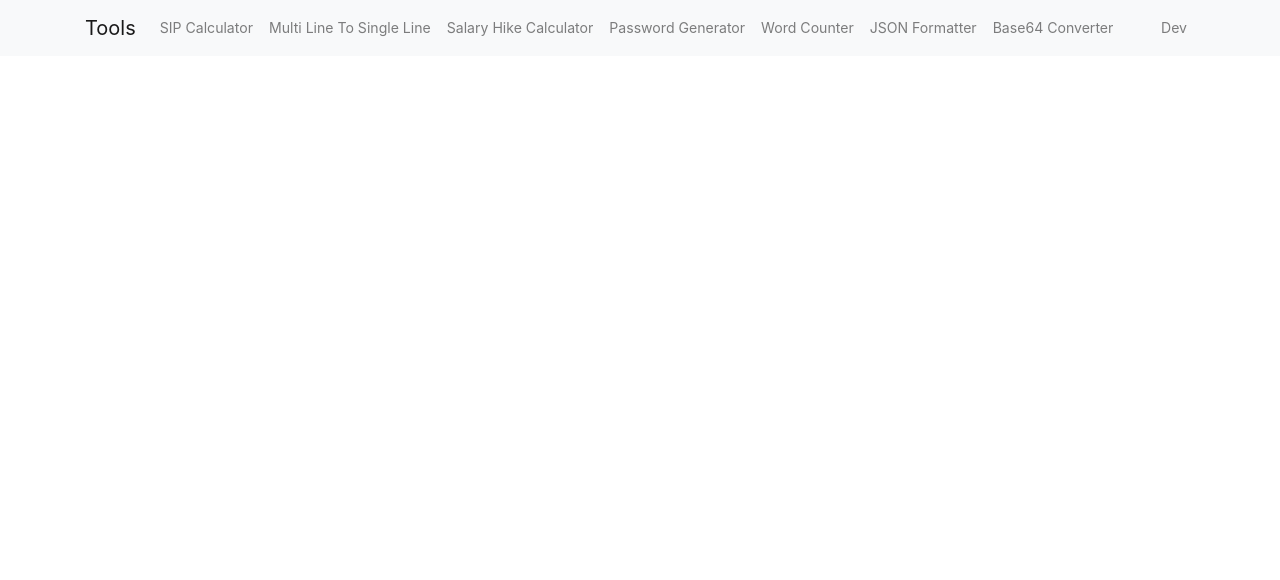
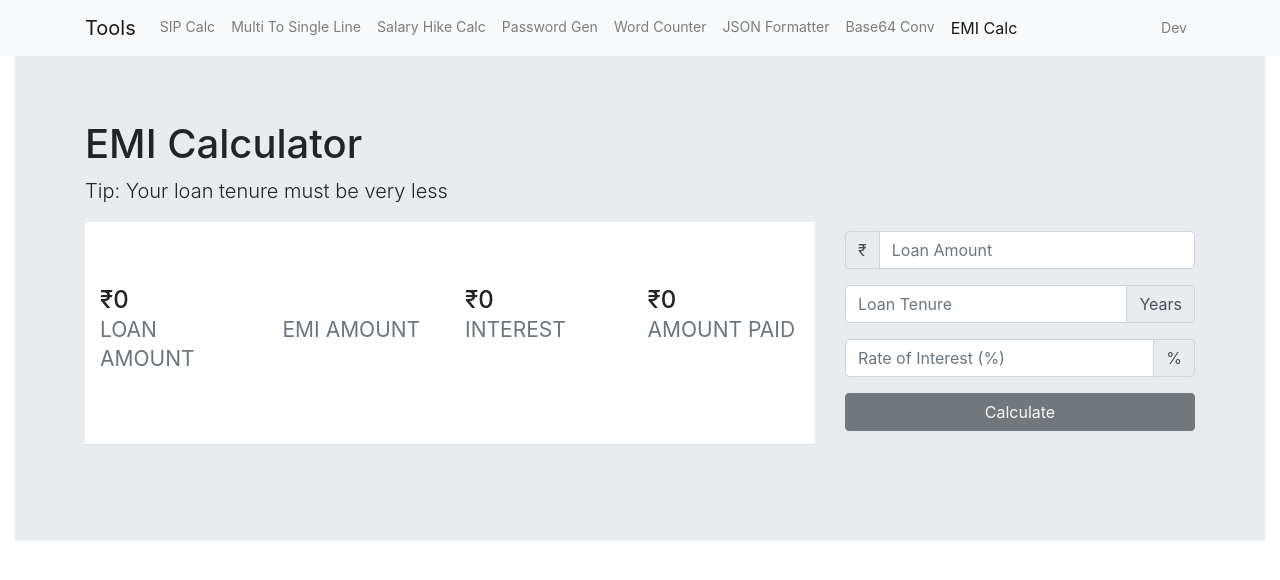
Before and after one commit to 71anshuman/utils, a React (Create React App) app: page /#/emi-calculator in a window 1280 px wide. Shown: the top 580 px of the page. Built offline with nearby package versions, Linux system fonts and the light colour scheme; what financejs would draw is missing.

Commit message:
DAY15: Added EMI Calculator

```diff
--- a/package.json
+++ b/package.json
@@ -12,6 +12,7 @@
     "dns-packet": "^1.3.2",
     "financejs": "^4.1.0",
     "gh-pages": "^3.1.0",
+    "loanjs": "^1.0.6",
     "postcss": "^7.0.36",
     "react": "^17.0.2",
     "react-copy-to-clipboard": "^5.0.3",
--- a/src/App.js
+++ b/src/App.js
@@ -7,6 +7,7 @@ import PasswordGenerator from './components/password-generator';
 import WordCounter from "./components/words-counter";
 import JsonFormatter from './components/json-formatter';
 import Base64Converter from './components/base64-converter/Base64Converter';
+import EMICalculator from './components/emi-calculator';
 
 function App() {
   return (
@@ -38,6 +39,9 @@ function App() {
       <Route path="/base-64-converter">
         <Base64Converter />
       </Route>
+      <Route path="/emi-calculator">
+        <EMICalculator />
+      </Route>
     </Switch>
     </div>
     </>
--- a/src/components/Header.js
+++ b/src/components/Header.js
@@ -12,13 +12,14 @@ export default function Header() {
                 </button>
                 <div className="collapse navbar-collapse" id="navbarNav">
                     <ul className="navbar-nav">
-                        <Navlink url="/sip-calculator" text="SIP Calculator"/>
-                        <Navlink url="/multi-line-to-single-line" text="Multi Line To Single Line"/>
-                        <Navlink url="/salary-hike-calculator" text="Salary Hike Calculator" />
-                        <Navlink url="/password-generator" text="Password Generator" />
+                        <Navlink url="/sip-calculator" text="SIP Calc"/>
+                        <Navlink url="/multi-line-to-single-line" text="Multi To Single Line"/>
+                        <Navlink url="/salary-hike-calculator" text="Salary Hike Calc" />
+                        <Navlink url="/password-generator" text="Password Gen" />
                         <Navlink url="/word-counter" text="Word Counter" />
                         <Navlink url="/json-formatter" text="JSON Formatter" />
-                        <Navlink url="/base-64-converter" text="Base64 Converter" />
+                        <Navlink url="/base-64-converter" text="Base64 Conv" />
+                        <Navlink url="/emi-calculator" text="EMI Calc" />
                     </ul>
                     <ul className="navbar-nav ml-auto" >
                         <li className="nav-item dropdown">
--- /dev/null
+++ b/src/components/emi-calculator/AmountVsInterestChart.js
@@ -0,0 +1,34 @@
+import { Chart } from "react-google-charts";
+
+export default function AmountVsInterestChart(props) {
+    const { meta } = props;
+    const { loanAmount, interestAmount } = meta;
+
+    return (
+        <div>
+            {loanAmount !== 0 &&
+                <Chart
+                    width={'100%'}
+                    height={'400px'}
+                    chartType="PieChart"
+                    loader={<div>Loading Chart</div>}
+                    data={[
+                        ['Amount', 'INR'],
+                        ['Loan Amount', loanAmount],
+                        ['Interest Paid', interestAmount],
+                    ]}
+                    options={
+                        {
+                            title: 'Gain VS Invested',
+                            is3D: true,
+                            titleTextStyle: {
+                                fontSize: '24px',
+                            }
+                        }
+                    }
+                    rootProps={{ 'data-testid': '2' }}
+                />
+            }
+        </div>
+    )
+}
--- /dev/null
+++ b/src/components/emi-calculator/Breakup.js
@@ -0,0 +1,53 @@
+import React, { useState } from 'react'
+import { numberFormat } from '../../helpers/helpers'
+
+export default function Breakup(props) {
+    const { data } = props;
+    const [showTable, setShowTable] = useState(false);
+
+    return (
+        <div className="row">
+            <div className="col-md-12">
+                {data.length > 0 &&
+                    <button className="btn btn-light text-uppercase" onClick={(() => setShowTable(state => !state))}> { showTable ? 'hide table' : 'Show Detail' }</button>
+                }
+                {showTable &&
+                    <table className="table table-striped table-hover table-sm scroll">
+                        <caption className="text-uppercase text-muted text-center">Loan repayment Breakup</caption>
+                        <thead>
+                        <tr>
+                            {/* <th>Year</th> */}
+                            {/* <th>Month</th> */}
+                            <th>Months</th>
+                            <th>Balance@Bigin</th>
+                            <th>EMI</th>
+                            <th>Investment</th>
+                            <th>Interest</th>
+                            <th>Balance@End</th>
+                        </tr>
+                        </thead>
+                        <tbody>
+                        {
+                            data.map((rec, i) => {
+                            const { installment, capital, interest, remain } = rec;
+                            ++i;
+
+                            return <tr key={i}>
+                                <td>{ i }</td>
+                                <td>{ numberFormat(remain+capital) }</td>
+                                <td>{numberFormat(installment)}</td>
+                                <td>{ numberFormat(capital) }</td>
+                                <td>{ numberFormat(interest) }</td>
+                                <td>
+                                { numberFormat(remain) }
+                                </td>
+                            </tr>
+                            })
+                        }
+                        </tbody>
+                    </table>
+                }
+            </div>
+        </div>
+    )
+}
--- /dev/null
+++ b/src/components/emi-calculator/DataOverview.js
@@ -0,0 +1,40 @@
+import React from 'react'
+import { numberFormat } from '../../helpers/helpers'
+
+export default function DataOverview({meta}) {
+    const { loanAmount, emi, interestAmount, finalBalance } = meta;
+    return (
+        <div className="col-md-12">
+            <div className="jumbotron jumbotron-fluid bg-white border-bottom border-grey">
+                <div className="container">
+                    <div className="row">
+                        <div className="col-md-3">
+                            <h4><i className="fa fa-bars"></i>
+                                { numberFormat(loanAmount) }<br/>
+                                <small className="text-muted">LOAN AMOUNT</small>
+                            </h4>
+                        </div>
+                        <div className="col-md-3">
+                            <h4>
+                                { numberFormat(emi) }<br/>
+                                <small className="text-muted">EMI AMOUNT</small>
+                            </h4>
+                        </div>
+                        <div className="col-md-3">
+                            <h4>
+                                { numberFormat(interestAmount) }<br/>
+                                <small className="text-muted">INTEREST</small>
+                            </h4>
+                        </div>
+                        <div className="col-md-3">
+                        <h4>
+                            { numberFormat(finalBalance) }<br/>
+                            <small className="text-muted text-uppercase">Amount Paid</small>
+                        </h4>
+                    </div>
+                    </div>
+                </div>
+            </div>
+        </div>
+    )
+}
--- /dev/null
+++ b/src/components/emi-calculator/EMICalculator.js
@@ -0,0 +1,104 @@
+import React, {useState, useEffect} from 'react'
+
+import Breakup from './Breakup';
+import AmountVsInterestChart from './AmountVsInterestChart';
+import DataOverview from './DataOverview';
+import { useFinInput } from '../../hooks/useFinInput';
+import Input from '../common/Input';
+import LoanJS from 'loanjs'
+
+export default function EMICalculator() {
+    useEffect(() => {
+        document.title = "EMI Calculator"
+    }, []);
+
+    const [{loanAmount, tenure, rateOfInterest}, handleChange] = useFinInput(
+        {
+          loanAmount: '',
+          rateOfInterest: '',
+          tenure: '',
+          emiAmount: ''
+        }
+    );
+
+    const [meta, setMeta] = useState({loanAmount: 0, interestAmount: 0, finalBalance: 0});
+    const [data, setData] = useState([]);
+
+    function calculate() {
+        const loan = new LoanJS.Loan(
+            loanAmount,
+            tenure * 12,
+            rateOfInterest,
+            false
+        );
+        const {installments, amount, sum, interestSum } = loan;
+
+        setMeta({
+            loanAmount: amount ?? 0,
+            tenure,
+            rateOfInterest,
+            finalBalance: sum,
+            interestAmount: interestSum,
+            emi:installments[0].installment
+        });
+
+        setData(installments)
+    }
+
+    return (
+        <>
+        <div className="jumbotron jumbotron-fluid">
+            <div className="container">
+                <div className="row">
+                    <div className="col-md-8">
+                        <h1 className="display-6">EMI Calculator</h1>
+                        <p className="lead">Tip: Your loan tenure must be very less</p>
+                        <div className="row">
+                            <DataOverview meta={meta} />
+                        </div>
+                    </div>
+                    <div className="col-md-4" style={{margin: 'auto 0', paddingTop: '5rem'}}>
+                        <form>
+                            <div className="form-group">
+                                <div className="input-group">
+                                    <div className="input-group-prepend">
+                                        <span className="input-group-text">&#8377;</span>
+                                    </div>
+                                    <Input name='loanAmount' value={loanAmount} onChange={handleChange} placeholder="Loan Amount" />
+                                </div>
+                            </div>
+                            <div className="form-group">
+                                <div className="input-group mb-3">
+                                    <Input name='tenure' value={tenure} onChange={handleChange} placeholder="Loan Tenure" />
+                                    <div className="input-group-append">
+                                        <span className="input-group-text">Years</span>
+                                    </div>
+                                </div>
+                            </div>
+                            <div className="form-group">
+                                <div className="input-group mb-3">
+                                    <Input name='rateOfInterest' value={rateOfInterest} onChange={handleChange} placeholder="Rate of Interest (%)" />
+                                    <div className="input-group-append">
+                                        <span className="input-group-text">%</span>
+                                    </div>
+                                </div>
+                            </div>
+                            <div className="form-group">
+                                <button className="btn btn-block btn-dark btn-outline" disabled={!tenure || !rateOfInterest || !loanAmount} onClick={(e) =>{e.preventDefault(); calculate()}}>Calculate</button>
+                            </div>
+                        </form>
+                    </div>
+                </div>
+            </div>
+        </div>
+        <div className="row">
+            <div className="col-md-4">
+                <AmountVsInterestChart  meta={meta}/>
+            </div>
+            <div className="col-md-8">
+                { data && <Breakup data={data} /> }
+            </div>
+        </div>
+        </>
+    )
+}
--- /dev/null
+++ b/src/components/emi-calculator/index.js
@@ -0,0 +1 @@
+export { default } from './EMICalculator';
--- a/src/components/sip-calculator/SipCalculator.js
+++ b/src/components/sip-calculator/SipCalculator.js
@@ -107,7 +107,7 @@ export default function SipCalculator() {
                                 </div>
                             </div>
                             <div className="form-group">
-                                <button className="btn btn-block btn-light btn-outline" onClick={(e) =>{e.preventDefault(); calculate()}}>Calculate</button>
+                                <button className="btn btn-block btn-dark btn-outline" onClick={(e) =>{e.preventDefault(); calculate()}}>Calculate</button>
                             </div>
                         </form>
                     </div>
```
Also changed, not shown: 1 other file (tests, documents, lock files or other folders).
